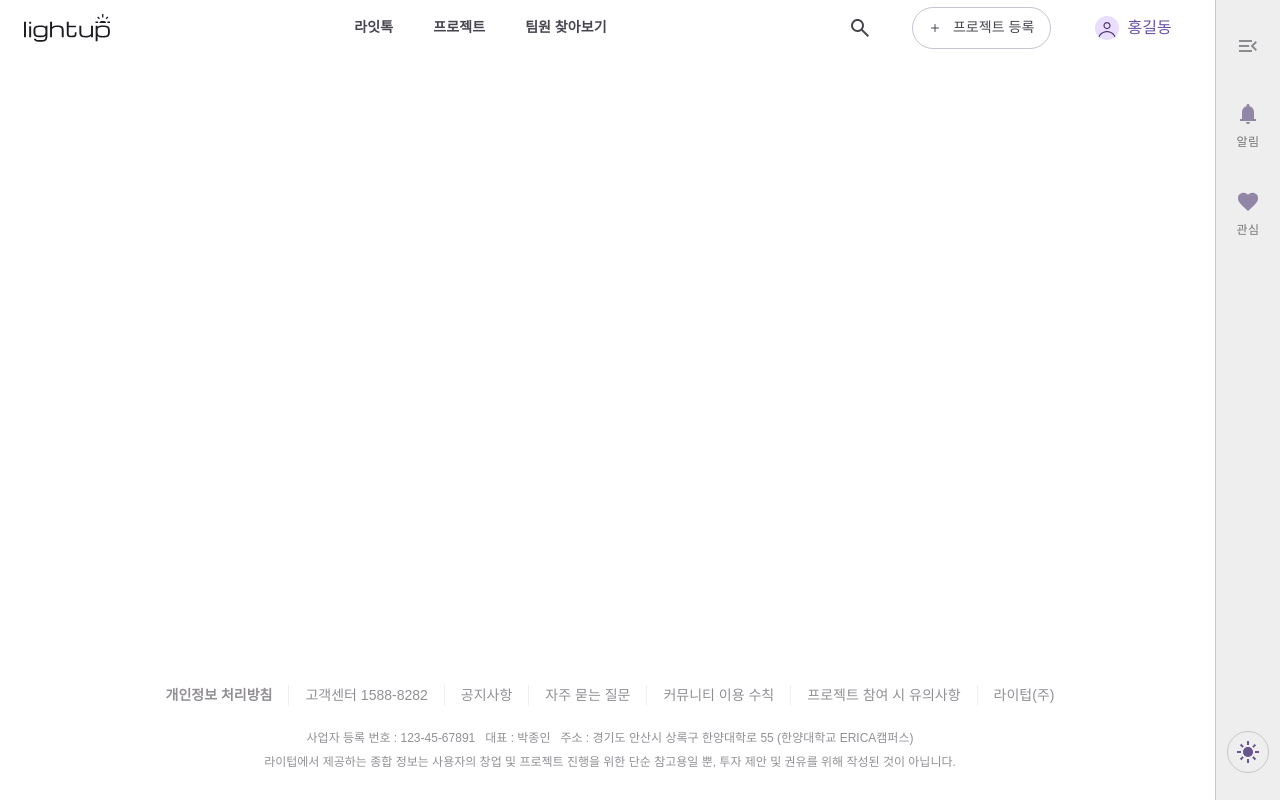
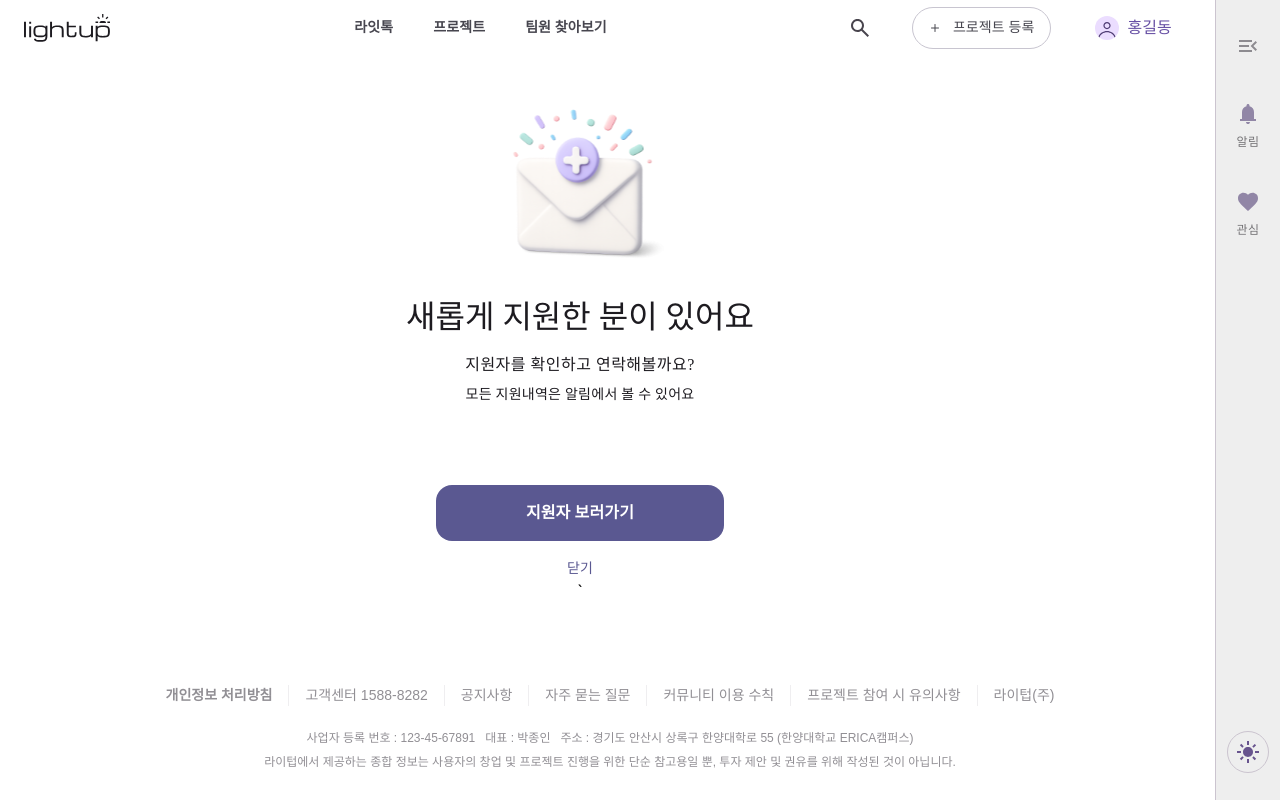
Before and after one commit to 1ronPark/Front-end, a React (Vite) app: page / in a window 1280 px wide. Built offline with nearby package versions, Linux system fonts and the light colour scheme; a web font is replaced by a local one.

Commit message:
[progress] 로그인한 사용자가 진입 시 모달 구현

```diff
--- a/src/components/layout/Layout.tsx
+++ b/src/components/layout/Layout.tsx
@@ -2,10 +2,15 @@ import { MainNavbar } from "../common/mainNavbar/MainNavbar";
 import { Outlet, useLocation } from "react-router-dom";
 import SideNavbar from "../common/sideNavbar/SideNavbar";
 import { Footbar } from "../common/footbar/Footbar";
+import { useState } from "react";
+import SupportAlert from "./SupportAlert";
 
 export const Layout = () => {
   const location = useLocation();
   const isMemberDetailPage = location.pathname.includes("/members/");
+
+  // 지원을 받은 사용자가 진입 시
+  const [showSupportAlert, setShowSupportAlert] = useState(true);
 
   return (
     <div className="relative flex min-h-screen w-full bg-white">
@@ -15,8 +20,17 @@ export const Layout = () => {
           userName="홍길동"
           bgColor={isMemberDetailPage ? "#EEEEEE" : "white"}
         />
-        <main className="flex-1">
-          <Outlet />
+        <main className="flex-1 relative">
+          {/* Outlet만 흐리게 */}
+          <div className={showSupportAlert ? "h-full backdrop-blur-sm" : ""}>
+            <Outlet />
+          </div>
+
+          {/* 알림 모달은 Outlet 위에 */}
+          <SupportAlert
+            isVisible={showSupportAlert}
+            onClose={() => setShowSupportAlert(false)}
+          />
         </main>
         <Footbar bgColor={isMemberDetailPage ? "#EEEEEE" : "white"} />
       </div>
--- /dev/null
+++ b/src/components/layout/SupportAlert.tsx
@@ -0,0 +1,41 @@
+import { useNavigate } from "react-router-dom";
+import ic_issuported from "../../assets/icons/ic_issupported.svg";
+
+type SupportAlertProps = {
+    isVisible: boolean;
+    onClose: ()=>void;
+};
+
+const SupportAlert = ({ isVisible, onClose }:SupportAlertProps) => {
+    const navigate = useNavigate();
+
+    const handleGoToApplicants = () => {
+        navigate("/notification"); // 지원자 목록으로 가는 경로 만들어야 함!!
+        onClose();
+    };
+
+    if (!isVisible) return null;
+
+    return (
+        <div className="absolute inset-0 right-[60px] z-50 flex flex-col items-center justify-center text-center backdrop-blur-lg">
+            <img src={ic_issuported} alt="알림" />
+                <h2 className="headline-large-emphasis py-4">새롭게 지원한 분이 있어요</h2>
+                <p className="body-large-emphasis">지원자를 확인하고 연락해볼까요?</p>
+                <p className="body-medium-emphasis mt-2">모든 지원내역은 알림에서 볼 수 있어요</p>
+                <button
+                    onClick={handleGoToApplicants}
+                    className="flex justify-center w-[288px] mt-20 py-4 title-medium-emphasis rounded-2xl bg-[#5A5891] text-white"
+                >
+                    지원자 보러가기
+                </button>
+                <button
+                    onClick={onClose}
+                    className="label-large mt-[18px] text-[#5A5891]"
+                >
+                    닫기
+                </button>`
+            </div>
+    );
+};
+
+export default SupportAlert;
```
Also changed, not shown: src/assets/icons/ic_issupported.svg (added).
